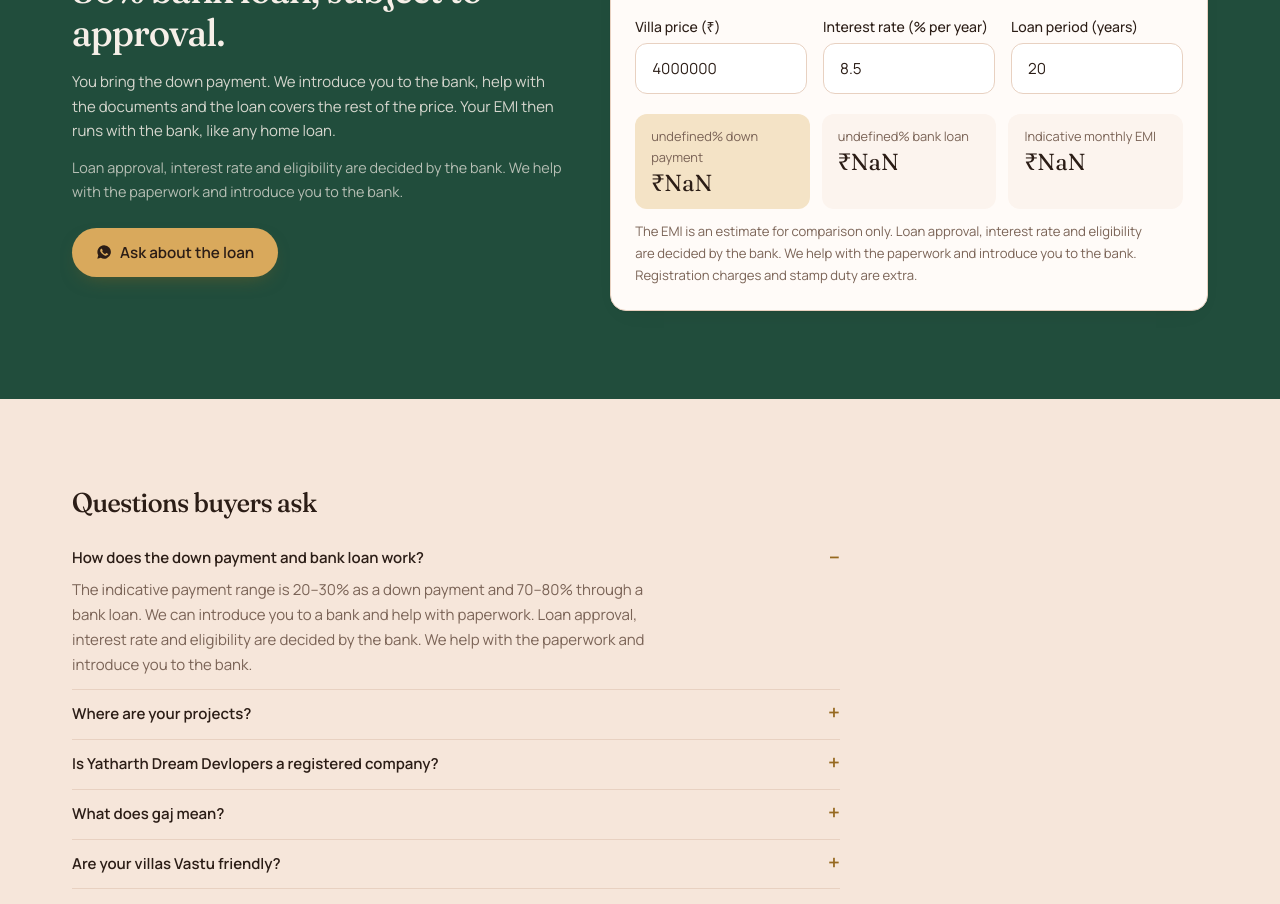
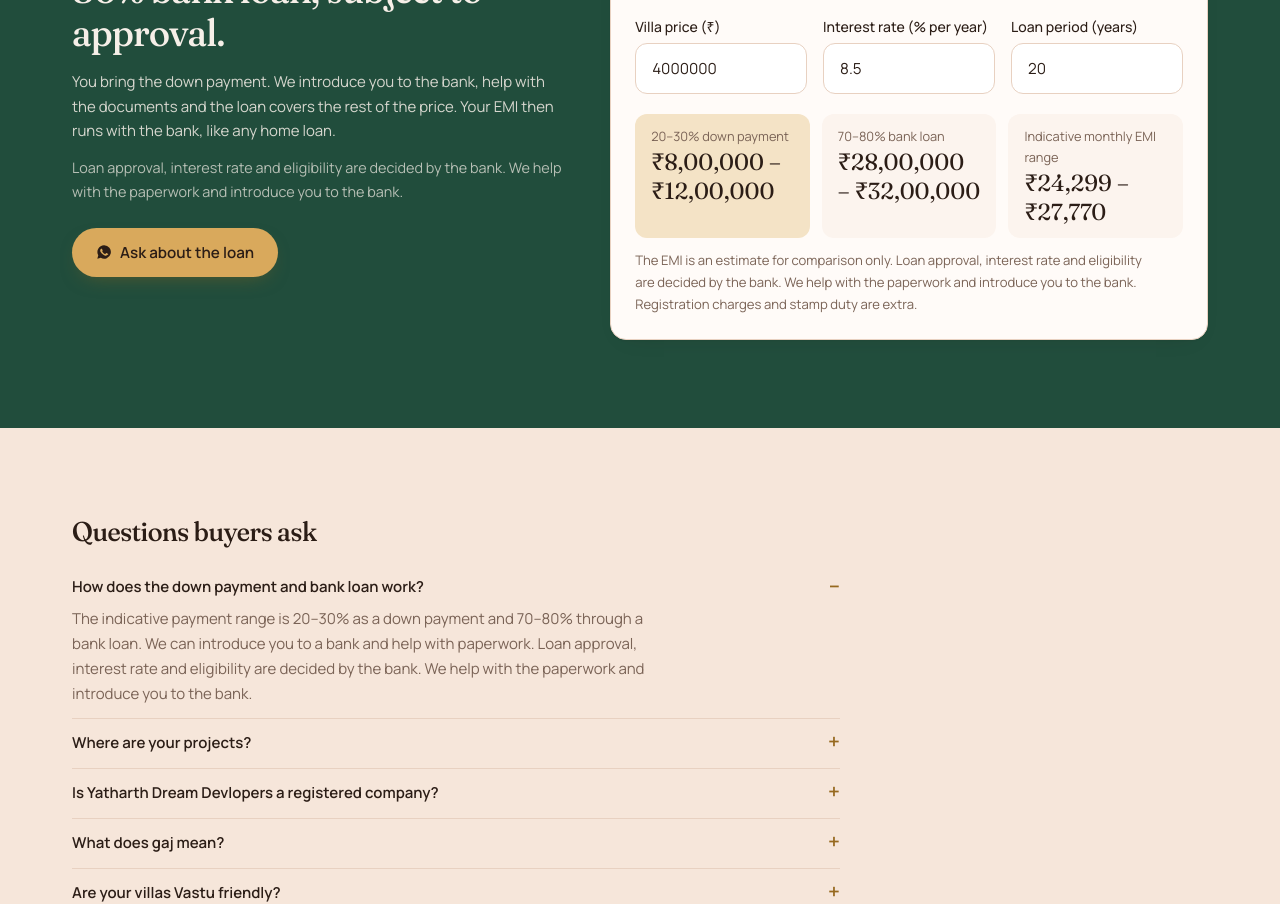
Before and after one commit to adityatiwari31/Yatharth-dream-developers, a Next.js app: page /how-to-buy in a window 1280 px wide. Shown: the part 940-1844 px from the top of the page. Built offline with nearby package versions, Linux system fonts and the light colour scheme; no server answers.

Commit message:
Update payment estimator for percentage ranges

```diff
--- a/app/how-to-buy/PaymentEstimator.tsx
+++ b/app/how-to-buy/PaymentEstimator.tsx
@@ -11,11 +11,15 @@ export default function PaymentEstimator() {
   const [rate, setRate] = useState(8.5);
   const [years, setYears] = useState(20);
 
-  const down = (price * PAYMENT_PLAN.downPaymentPercent) / 100;
-  const loan = price - down;
+  const downMin = (price * PAYMENT_PLAN.downPaymentMin) / 100;
+  const downMax = (price * PAYMENT_PLAN.downPaymentMax) / 100;
+  const loanMin = (price * PAYMENT_PLAN.loanMin) / 100;
+  const loanMax = (price * PAYMENT_PLAN.loanMax) / 100;
   const r = rate / 100 / 12;
   const n = years * 12;
-  const emi = r > 0 ? (loan * r * Math.pow(1 + r, n)) / (Math.pow(1 + r, n) - 1) : loan / n;
+  const monthlyPayment = (loan: number) => r > 0 ? (loan * r * Math.pow(1 + r, n)) / (Math.pow(1 + r, n) - 1) : loan / n;
+  const emiMin = monthlyPayment(loanMin);
+  const emiMax = monthlyPayment(loanMax);
 
   return (
     <div className="card p-6 text-ink">
@@ -27,9 +31,9 @@ export default function PaymentEstimator() {
         <Field label="Loan period (years)" value={years} onChange={setYears} step={1} min={1} />
       </div>
       <dl className="mt-5 grid gap-3 sm:grid-cols-3">
-        <Out label={`${PAYMENT_PLAN.downPaymentPercent}% down payment`} value={inr(down)} main />
-        <Out label={`${PAYMENT_PLAN.loanPercent}% bank loan`} value={inr(loan)} />
-        <Out label="Indicative monthly EMI" value={inr(emi)} />
+        <Out label={`${PAYMENT_PLAN.downPaymentMin}–${PAYMENT_PLAN.downPaymentMax}% down payment`} value={`${inr(downMin)} – ${inr(downMax)}`} main />
+        <Out label={`${PAYMENT_PLAN.loanMin}–${PAYMENT_PLAN.loanMax}% bank loan`} value={`${inr(loanMin)} – ${inr(loanMax)}`} />
+        <Out label="Indicative monthly EMI range" value={`${inr(emiMin)} – ${inr(emiMax)}`} />
       </dl>
       <p className="mt-3 text-[0.82rem] text-muted">
         The EMI is an estimate for comparison only. {PAYMENT_PLAN.note} Registration charges and stamp duty are extra.
```
